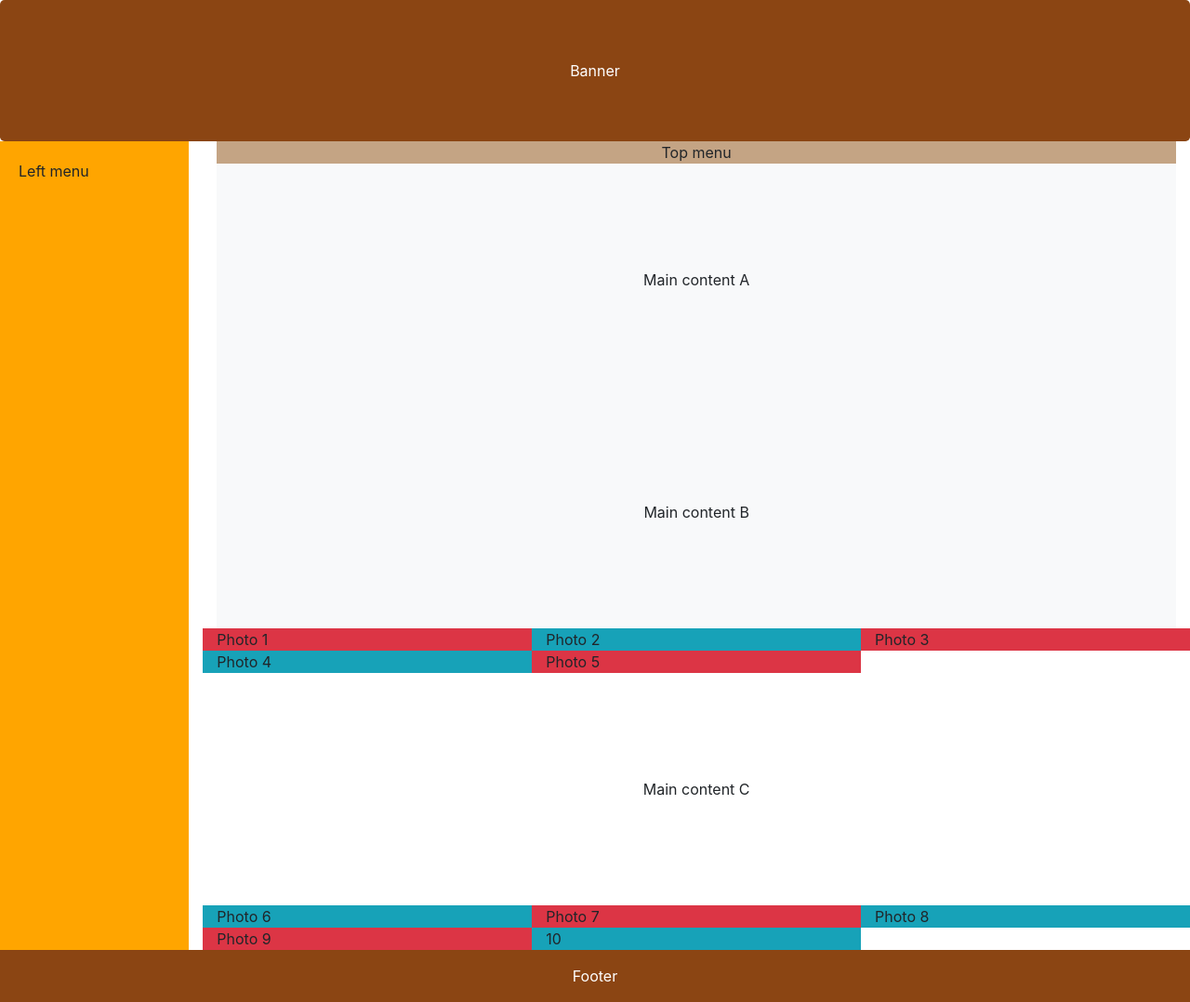
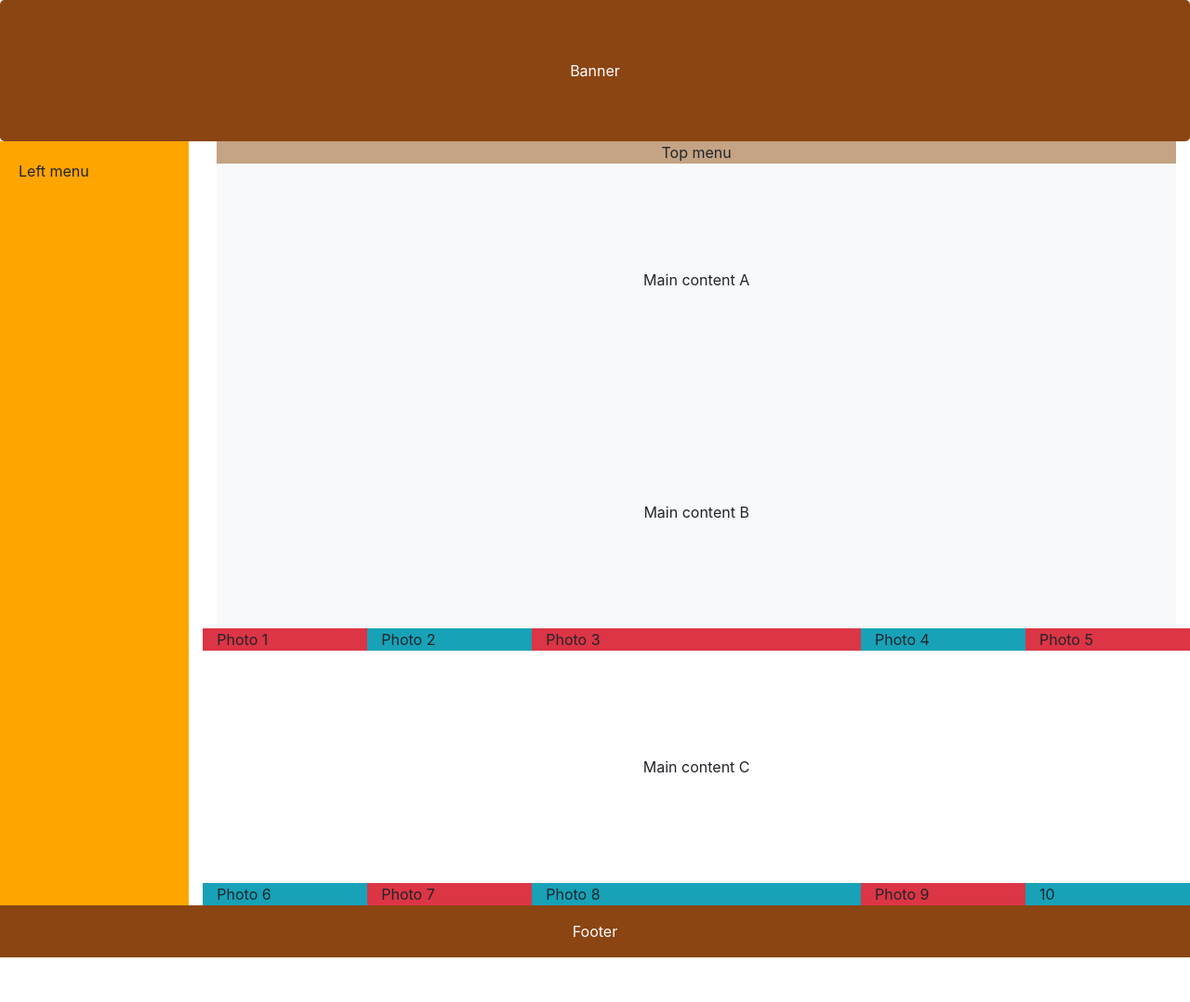
Before and after one commit to boriscm/Ejercicio-Bootstrap, a plain HTML site: page index.html in a window 1280 px wide. Shown: the whole page at 93% size. After the commit the page ends 1030 px from the top, so only its background shows below. Drawn offline with nearby package versions, Linux system fonts and the light colour scheme.

Commit message:
Update index.html

```diff
--- a/index.html
+++ b/index.html
@@ -52,19 +52,19 @@
                 </div>
 
                 <div class="row">
-                    <div class="col-sm-6 col-md-4 bg-danger ">
+                    <div class="col-sm-6 col-md-4 col-lg-2 bg-danger ">
                         Photo 1
                     </div>
-                    <div class="col-sm-6 col-md-4 bg-info">
+                    <div class="col-sm-6 col-md-4 col-lg-2 bg-info">
                         Photo 2
                     </div>
-                    <div class="col-sm-6 col-md-4 bg-danger ">
+                    <div class="col-sm-6 col-md-4 col-lg-4 bg-danger ">
                         Photo 3
                     </div>
-                    <div class="col-sm-6 col-md-4 bg-info">
+                    <div class="col-sm-6 col-md-4 col-lg-2 bg-info">
                         Photo 4
                     </div>
-                    <div class="col-sm-6 col-md-4 bg-danger">
+                    <div class="col-sm-6 col-md-4 col-lg-2 bg-danger">
                         Photo 5
                     </div>
                 </div>
@@ -76,19 +76,19 @@
                 </div>
 
                 <div class="row">
-                    <div class="col-sm-6 col-md-4 bg-info">
+                    <div class="col-sm-6 col-md-4 col-lg-2 bg-info">
                         Photo 6
                     </div>
-                    <div class="col-sm-6 col-md-4 bg-danger ">
+                    <div class="col-sm-6 col-md-4 col-lg-2 bg-danger ">
                         Photo 7
                     </div>
-                    <div class="col-sm-6 col-md-4 bg-info">
+                    <div class="col-sm-6 col-md-4 col-lg-4 bg-info">
                         Photo 8
                     </div>
-                    <div class="col-sm-6 col-md-4 bg-danger ">
+                    <div class="col-sm-6 col-md-4 col-lg-2 bg-danger ">
                         Photo 9
                     </div>
-                    <div class="col-sm-2 col-md-4 bg-info">
+                    <div class="col-sm-6 col-md-4 col-lg-2 bg-info">
                         10
                     </div>
                 </div>
```
